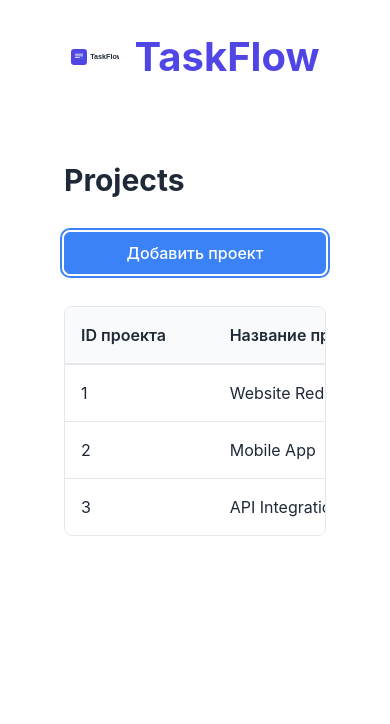
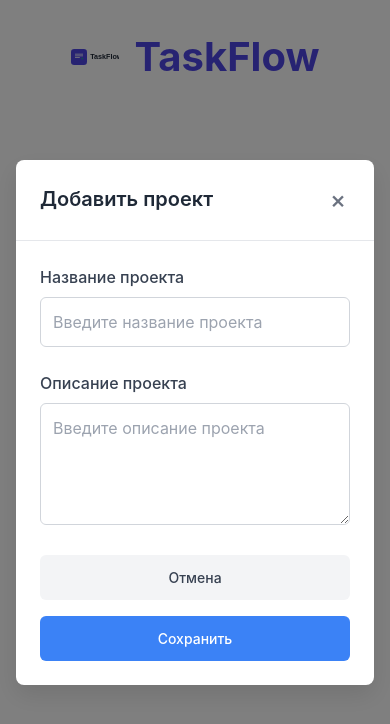
Before and after one commit to sundevil666/project-task-manager-vue, a Vue app: page / in a window 390 px wide. Both pictures are taken after a click on the button "Добавить проект". Shown: the top 724 px of the page. Built offline with nearby package versions, Linux system fonts and the light colour scheme.

Commit message:
add project components

```diff
--- /dev/null
+++ b/src/components/AddProjectModal.vue
@@ -0,0 +1,217 @@
+<template>
+  <div v-if="isOpen" class="modal-overlay" @click="closeModal">
+    <div class="modal" @click.stop>
+      <div class="modal__header">
+        <h2 class="modal__title">Добавить проект</h2>
+        <button class="modal__close" @click="closeModal">&times;</button>
+      </div>
+
+      <form class="modal__form">
+        <div class="form-group">
+          <label for="project-name" class="form-label">Название проекта</label>
+          <input
+            id="project-name"
+            v-model="formData.name"
+            type="text"
+            class="form-input"
+            placeholder="Введите название проекта"
+          />
+        </div>
+
+        <div class="form-group">
+          <label for="project-description" class="form-label">Описание проекта</label>
+          <textarea
+            id="project-description"
+            v-model="formData.description"
+            class="form-textarea"
+            placeholder="Введите описание проекта"
+            rows="4"
+          />
+        </div>
+
+        <div class="modal__actions">
+          <button type="button" class="btn btn--secondary" @click="closeModal">
+            Отмена
+          </button>
+          <button type="button" class="btn btn--primary" @click="saveProject">
+            Сохранить
+          </button>
+        </div>
+      </form>
+    </div>
+  </div>
+</template>
+
+<script setup lang="ts">
+import { ref, reactive } from 'vue'
+
+const props = defineProps<{
+  isOpen: boolean
+}>()
+
+const emit = defineEmits<{
+  close: []
+}>()
+
+const formData = reactive({
+  name: '',
+  description: ''
+})
+
+const closeModal = () => {
+  emit('close')
+  // Reset form
+  formData.name = ''
+  formData.description = ''
+}
+
+const saveProject = () => {
+  // Visual only - no actual save logic
+  console.log('Project data:', formData)
+  closeModal()
+}
+</script>
+
+<style scoped lang="scss">
+.modal-overlay {
+  position: fixed;
+  top: 0;
+  left: 0;
+  right: 0;
+  bottom: 0;
+  background-color: rgba(0, 0, 0, 0.5);
+  display: flex;
+  align-items: center;
+  justify-content: center;
+  z-index: 1000;
+}
+
+.modal {
+  background-color: white;
+  border-radius: 0.5rem;
+  width: 90%;
+  max-width: 500px;
+  max-height: 90vh;
+  overflow-y: auto;
+  box-shadow: 0 10px 25px rgba(0, 0, 0, 0.1);
+
+  &__header {
+    display: flex;
+    justify-content: space-between;
+    align-items: center;
+    padding: 1.5rem;
+    border-bottom: 1px solid #e5e7eb;
+  }
+
+  &__title {
+    margin: 0;
+    font-size: 1.25rem;
+    font-weight: 600;
+    color: #1f2937;
+  }
+
+  &__close {
+    background: none;
+    border: none;
+    font-size: 1.5rem;
+    cursor: pointer;
+    color: #6b7280;
+    padding: 0.25rem;
+    line-height: 1;
+
+    &:hover {
+      color: #1f2937;
+    }
+  }
+
+  &__form {
+    padding: 1.5rem;
+  }
+
+  &__actions {
+    display: flex;
+    gap: 1rem;
+    justify-content: flex-end;
+    margin-top: 1.5rem;
+  }
+}
+
+.form-group {
+  margin-bottom: 1.5rem;
+}
+
+.form-label {
+  display: block;
+  margin-bottom: 0.5rem;
+  font-weight: 500;
+  color: #374151;
+}
+
+.form-input,
+.form-textarea {
+  width: 100%;
+  padding: 0.75rem;
+  border: 1px solid #d1d5db;
+  border-radius: 0.375rem;
+  font-size: 1rem;
+  transition: border-color 0.2s ease, box-shadow 0.2s ease;
+
+  &:focus {
+    outline: none;
+    border-color: #3b82f6;
+    box-shadow: 0 0 0 3px rgba(59, 130, 246, 0.1);
+  }
+
+  &::placeholder {
+    color: #9ca3af;
+  }
+}
+
+.form-textarea {
+  resize: vertical;
+  min-height: 100px;
+}
+
+.btn {
+  padding: 0.75rem 1.5rem;
+  border-radius: 0.375rem;
+  font-weight: 500;
+  cursor: pointer;
+  transition: all 0.2s ease;
+  border: none;
+  font-size: 0.875rem;
+
+  &--primary {
+    background-color: #3b82f6;
+    color: white;
+
+    &:hover {
+      background-color: #2563eb;
+    }
+  }
+
+  &--secondary {
+    background-color: #f3f4f6;
+    color: #374151;
+
+    &:hover {
+      background-color: #e5e7eb;
+    }
+  }
+}
+
+@media (max-width: 640px) {
+  .modal {
+    width: 95%;
+    margin: 1rem;
+  }
+
+  .modal__actions {
+    flex-direction: column;
+  }
+
+  .btn {
+    width: 100%;
+  }
+}
+</style>
--- /dev/null
+++ b/src/components/ProjectRow.vue
@@ -0,0 +1,39 @@
+<template>
+  <tr class="project-row">
+    <td class="project-row__cell">{{ project.id }}</td>
+    <td class="project-row__cell">{{ project.name }}</td>
+    <td class="project-row__cell">{{ project.taskCount }}</td>
+  </tr>
+</template>
+
+<script setup lang="ts">
+interface Project {
+  id: number
+  name: string
+  taskCount: number
+}
+
+defineProps<{
+  project: Project
+}>()
+</script>
+
+<style scoped lang="scss">
+.project-row {
+  transition: background-color 0.2s ease;
+
+  &:hover {
+    background-color: #f9fafb;
+  }
+
+  &__cell {
+    padding: 1rem;
+    border-bottom: 1px solid #e5e7eb;
+    color: #1f2937;
+  }
+}
+
+.project-row:last-child .project-row__cell {
+  border-bottom: none;
+}
+</style>
--- a/src/pages/ProjectsPage.vue
+++ b/src/pages/ProjectsPage.vue
@@ -2,7 +2,7 @@
   <div class="projects-page">
     <div class="projects-header">
       <h1>Projects</h1>
-      <button class="btn btn--primary">Добавить проект</button>
+      <button class="btn btn--primary" @click="openModal">Добавить проект</button>
     </div>
 
     <div class="projects-table-container">
@@ -15,19 +15,26 @@
           </tr>
         </thead>
         <tbody>
-          <tr v-for="project in projects" :key="project.id">
-            <td>{{ project.id }}</td>
-            <td>{{ project.name }}</td>
-            <td>{{ project.taskCount }}</td>
-          </tr>
+          <ProjectRow
+            v-for="project in projects"
+            :key="project.id"
+            :project="project"
+          />
         </tbody>
       </table>
     </div>
+
+    <AddProjectModal
+      :is-open="isModalOpen"
+      @close="closeModal"
+    />
   </div>
 </template>
 
 <script setup lang="ts">
 import { ref } from 'vue'
+import ProjectRow from '../components/ProjectRow.vue'
+import AddProjectModal from '../components/AddProjectModal.vue'
 
 interface Project {
   id: number
@@ -40,6 +47,16 @@
   { id: 2, name: 'Mobile App', taskCount: 8 },
   { id: 3, name: 'API Integration', taskCount: 5 }
 ])
+
+const isModalOpen = ref(false)
+
+const openModal = () => {
+  isModalOpen.value = true
+}
+
+const closeModal = () => {
+  isModalOpen.value = false
+}
 </script>
 
 <style scoped>
@@ -99,4 +116,23 @@
     border-bottom: none;
   }
 }
+
+.btn {
+  padding: 0.75rem 1.5rem;
+  border-radius: 0.375rem;
+  font-weight: 500;
+  cursor: pointer;
+  transition: all 0.2s ease;
+  border: none;
+  font-size: 0.875rem;
+
+  &--primary {
+    background-color: #3b82f6;
+    color: white;
+
+    &:hover {
+      background-color: #2563eb;
+    }
+  }
+}
 </style>
```
